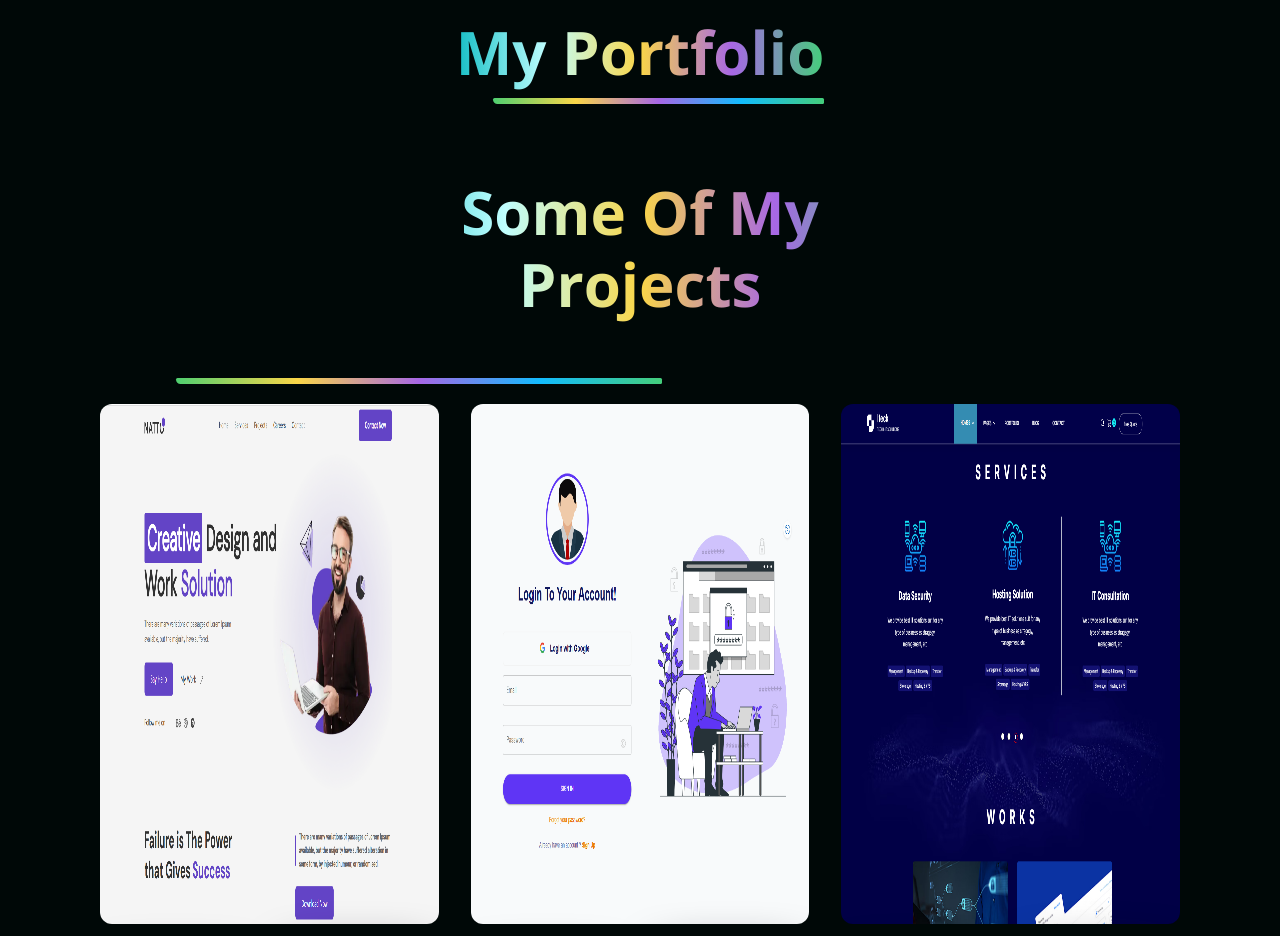
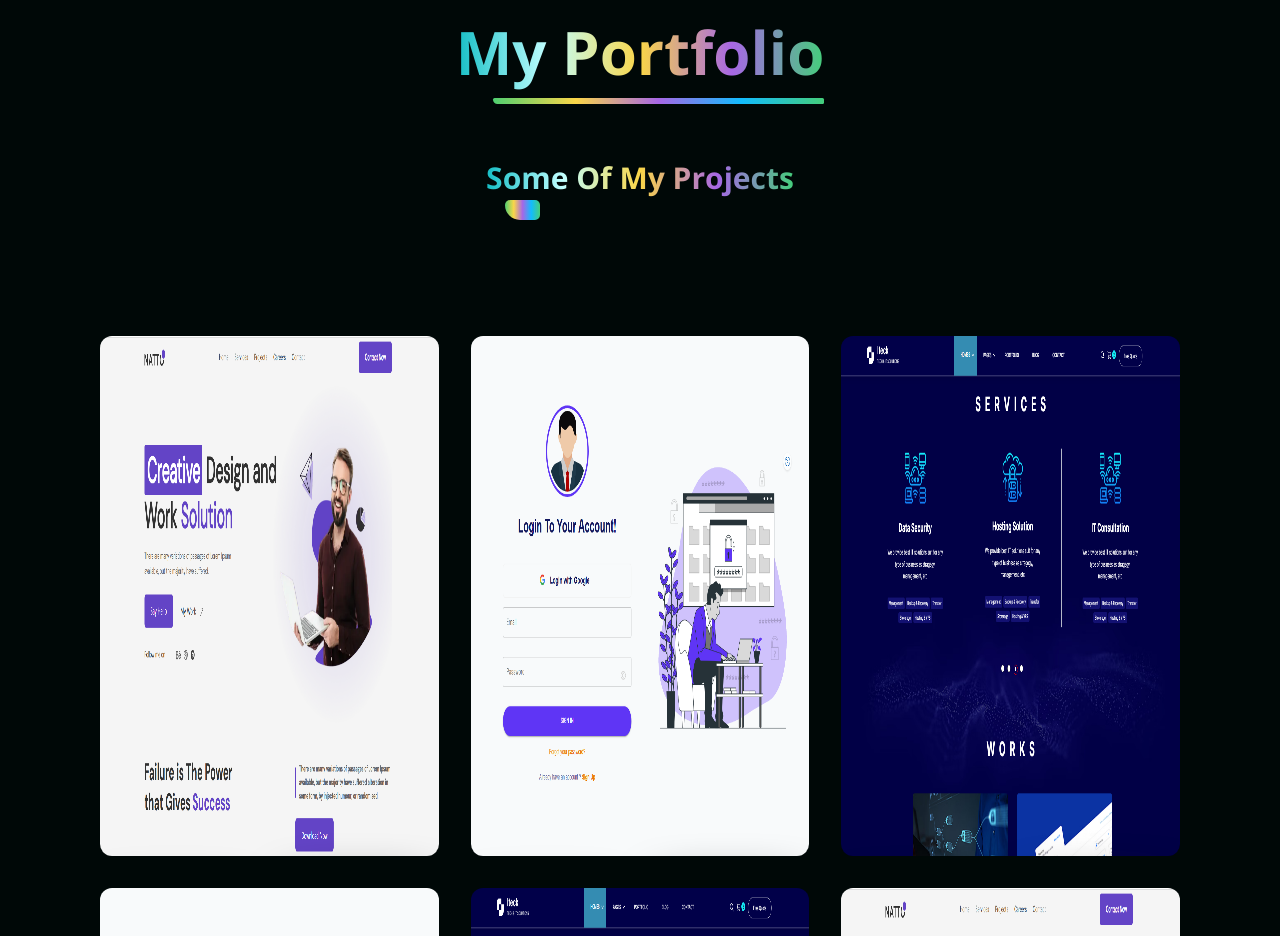
Before and after one commit to dev-saminur/sr-my-portfolio, a Next.js app: page / in a window 1280 px wide. Shown: the part 2960-3896 px from the top of the page. Built offline with nearby package versions, Linux system fonts and the light colour scheme.

Commit message:
Update index.js

```diff
--- a/src/components/Portfolio/index.js
+++ b/src/components/Portfolio/index.js
@@ -10,13 +10,13 @@ const Portfolio = () => {
         <div className="px-[100px]">
           <div className="text-center mb-10">
             <Header title="My portfolio" />
+            <div className="mt-8">
+              <h4 className="text-3xl  text-transparent bg-clip-text bg-designation-gradient  relative text-sectionColor font-bold capitalize leading-[1.2] before:absolute before:bottom-0 before:left-[6%] before:content-['']  before:w-[35px] before:h-[20px]  before:bg-name-gradient  pb-6 inline-block before:rounded-t-lg  before:rounded-b-2xl before:rounded-l-3xl before:rounded-r-lg mt-6">
+                some of my projects
+              </h4>
+            </div>
             <div className="grid grid-cols-12">
-              <div className="grid col-start-4 col-end-10 mt-12 mb-7">
-                <Header
-                  title="  Some of my projects"
-                  className="text-3xl mt-6   pointer before:w-[40px] before:h-[30px] rounded-full before:bottom-[-30%] before:right-[46%] leading-10 z-[999]"
-                />
-              </div>
+              <div className="grid col-start-4 col-end-10 mt-12 mb-7"></div>
             </div>
           </div>
           <div className="grid grid-cols-3 gap-8">
```
